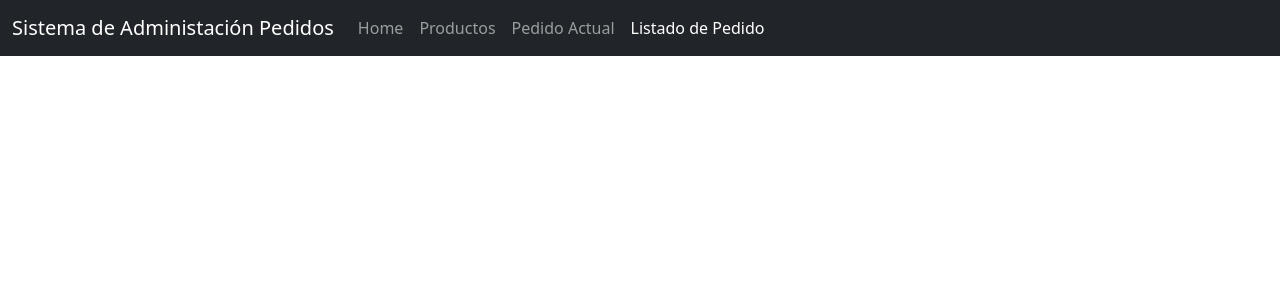
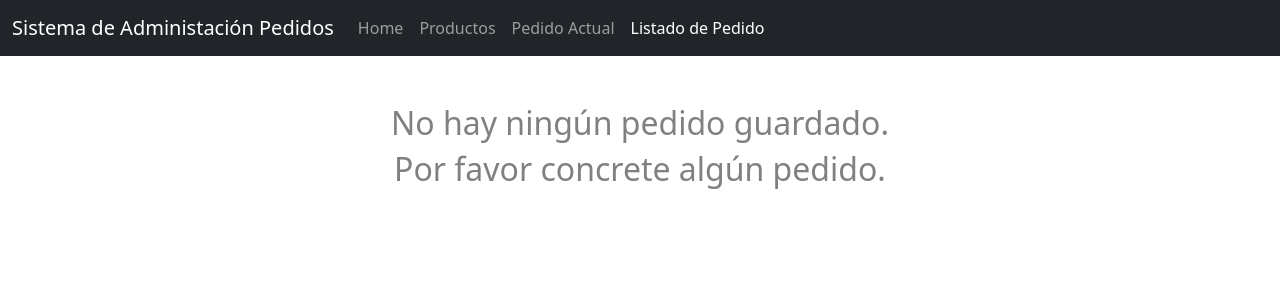
Before and after one commit to ianmajkut/sistemaDeAdministracionDePedidosAngular, an Angular app: page /listado-pedidos in a window 1280 px wide. Shown: the top 300 px of the page. Built offline with nearby package versions, Linux system fonts and the light colour scheme.

Commit message:
Eliminar pedidos, si listadoPedidos esta vacio mostrar un texto y agregar algunos detalles en Cards de clientes y productos

```diff
--- a/src/app/home/home.component.html
+++ b/src/app/home/home.component.html
@@ -18,8 +18,8 @@
             <div class="card" style="width: 200;">
                 <div class="card-body">
                   <h5 class="card-title">{{cliente.nombre}} {{cliente.apellido}}</h5>
-                  <h6 class="card-subtitle mb-2 text-muted">{{cliente.clienteId}}</h6>
-                  <p class="card-text">{{cliente.direccion}}</p>
+                  <h6 class="card-subtitle mb-2 text-muted">Id: {{cliente.clienteId}}</h6>
+                  <p class="card-text">Dirección: {{cliente.direccion}}</p>
                   <button class="btn btn-primary" (click)="irAProductos(cliente)">Seleccionar</button>
                   <button class="btn btn-danger" (click)="eliminar(posicion)">Eliminar</button>
                 </div>
--- a/src/app/listado-pedidos/listado-pedidos.component.html
+++ b/src/app/listado-pedidos/listado-pedidos.component.html
@@ -1,13 +1,20 @@
 <div class="container">
+          <div *ngIf="estaVacio" class="container d-flex align-items-center mt-5 flex-column">
+                    <h2 style="color:grey">No hay ningún pedido guardado.</h2>
+                    <h2 style="color:grey">Por favor concrete algún pedido.</h2>
+
+          </div>
           <div class="row mt-4">
-                    <div class="col-sm-3" *ngFor="let pedido of listadoPedidos">
+                    <div class="col-sm-3" *ngFor="let pedido of listadoPedidos; let posicion = index">
                               <div class="card" style="width: 200;">
                               <div class="card-body">
                               <h5 class="card-title">{{pedido.nombreCliente}}</h5>
                               <h6 class="card-subtitle mb-2 text-muted">{{pedido.total | currency: "ARGS"}}</h6>
                               <p class="card-text">Cantidad de Productos: {{pedido.pedidoDetalle.length}}</p>
                               </div>
+                              <button class="btn btn-danger" (click)="eliminar(posicion)">Eliminar</button>
                               </div>
+
 
                     </div>
 
--- a/src/app/listado-pedidos/listado-pedidos.component.ts
+++ b/src/app/listado-pedidos/listado-pedidos.component.ts
@@ -1,4 +1,5 @@
 import { Component, OnInit } from '@angular/core';
+import { empty } from 'rxjs';
 import { Pedido } from '../models/pedido';
 import { PedidosService } from '../services/pedidos.service';
 
@@ -9,10 +10,31 @@ import { PedidosService } from '../services/pedidos.service';
 })
 export class ListadoPedidosComponent implements OnInit {
   listadoPedidos: Pedido[] = new Array<Pedido>()
+  estaVacio!: boolean
   constructor(public pedidosServicio: PedidosService) { }
 
   ngOnInit(): void {
     this.listadoPedidos = this.pedidosServicio.listadoPedidosLocalStorage
+    if(this.listadoPedidos.length == 0){
+      this.estaVacio = true
+
+    }else{
+      this.estaVacio = false
+    }
+
+  }
+
+  eliminar(posicion:number)
+  {
+    this.listadoPedidos.splice(posicion,1)
+
+    localStorage.setItem('pedidos', JSON.stringify(this.listadoPedidos))
+
+    if(this.listadoPedidos.length == 0){
+      this.estaVacio = true
+    }else{
+      this.estaVacio = false
+    }
   }
 
 }
--- a/src/app/productos/productos.component.html
+++ b/src/app/productos/productos.component.html
@@ -33,7 +33,7 @@
             <div class="card" style="width: 200;">
                 <div class="card-body">
                   <h5 class="card-title">{{producto.nombre}} </h5>
-                  <h6 class="card-subtitle mb-2 text-muted">{{producto.productoId}}</h6>
+                  <h6 class="card-subtitle mb-2 text-muted">Id: {{producto.productoId}}</h6>
                   <p class="card-text">{{producto.descripcion}}</p>
                   <p class="card-text strong">{{producto.precio | currency: "ARG"}}</p>
                   <button class="btn btn-primary" (click)="agregar(producto)">Agregar</button>
```
